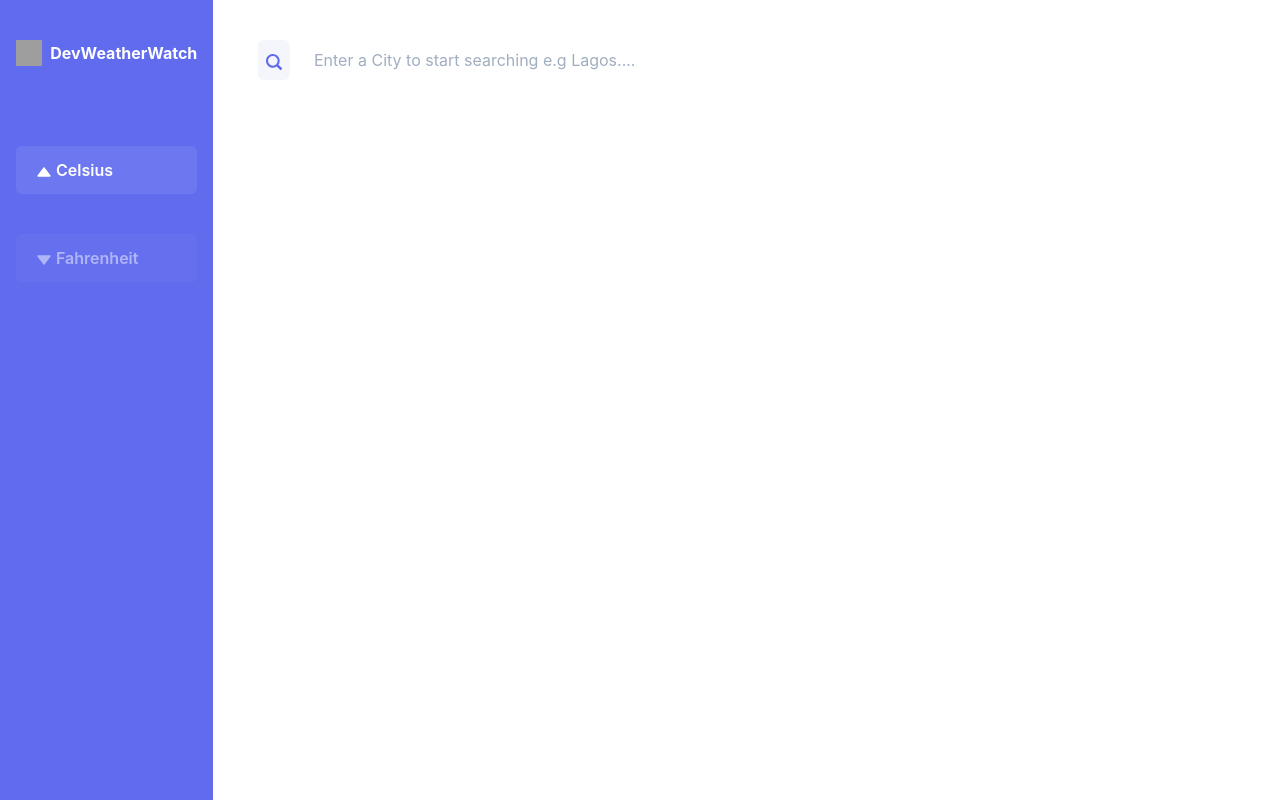
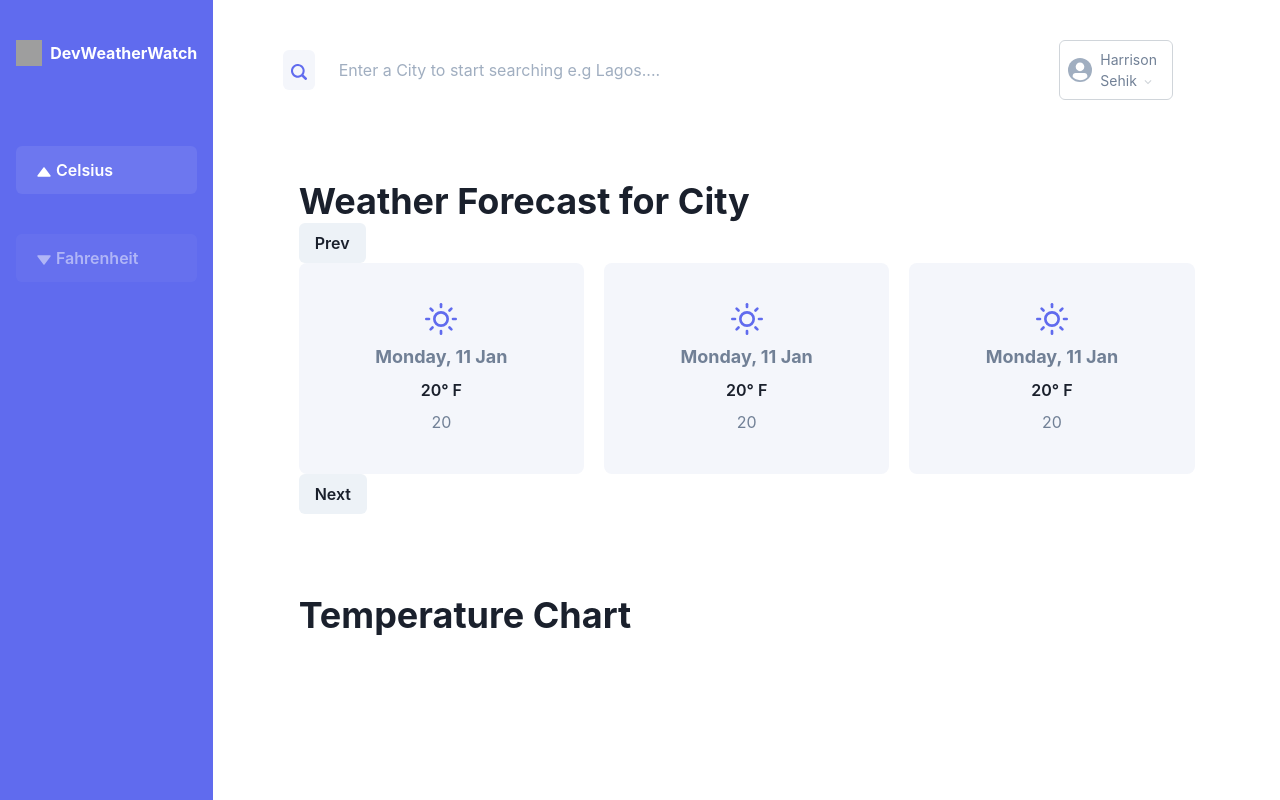
Before and after one commit to onedebos/weather-app-devweather, a Next.js app: page / in a window 1280 px wide. Built offline with nearby package versions, Linux system fonts and the light colour scheme; grey boxes are pictures that could not be loaded.

Commit message:
feature: add WeatherCard component

```diff
--- a/src/components/Footer.js
+++ /dev/null
@@ -1,3 +0,0 @@
-import { Flex } from '@chakra-ui/react'
-
-export const Footer = (props) => <Flex as="footer" py="8rem" {...props} />
--- a/src/components/Loading.js
+++ b/src/components/Loading.js
@@ -1,18 +1,16 @@
-import { Box, Stack, Heading, Text, CircularProgress } from '@chakra-ui/react';
-
-
+import { Box, Stack, Heading, Text, CircularProgress, Fade } from '@chakra-ui/react';
 
 const Loading = () => {
 	return (
+		<Fade in={true}>
 			<Box transition="ease-in-out" transitionDuration="500" height="100vh" backgroundColor="#606BEE">
 				<Stack justifyContent="center" height="100vh" alignItems="center" direction="column" color="white">
 					<CircularProgress size="20" isIndeterminate color="green.300" />
-				<Heading size="lg">
-					Loading...
-				</Heading>
+					<Heading size="lg">Loading...</Heading>
 					<Text opacity="0.8">Grabbing all that good stuff!</Text>
 				</Stack>
 			</Box>
+		</Fade>
 	);
 };
 
--- /dev/null
+++ b/src/components/UserInfo.js
@@ -0,0 +1,19 @@
+import { Box, Stack, Avatar, Icon, Text } from '@chakra-ui/react';
+import { ChevronDownIcon } from '@chakra-ui/icons';
+
+const UserInfo = () => {
+	return (
+		<Box border="1px" p="2" rounded="md" borderColor="#D0D5DA" mt="10" cursor="pointer" width="75%">
+			<Stack direction="row" justifyContent="" fontSize="sm" alignItems="center">
+				<Box>
+					<Avatar size="xs" />
+				</Box>
+				<Text color="gray.500">
+					Harrison Sehik <Icon as={ChevronDownIcon} color="#D0D5DA" />
+				</Text>
+			</Stack>
+		</Box>
+	);
+};
+
+export default UserInfo;
--- /dev/null
+++ b/src/components/WeatherCard.js
@@ -0,0 +1,18 @@
+import { Box, Icon, Stack, Text } from '@chakra-ui/react';
+import { CELSIUS } from '../utils/constants';
+
+
+const WeatherCard = ({ temp, date, avgTemp, icon, tempType }) => {
+	return (
+		<Box rounded="lg" backgroundColor="#F4F6FB" py="10" className="hover:bg-red-500">
+			<Stack direction="column" justifyContent="center" alignItems="center">
+				<Icon fontSize="xx-large" as={icon} color="#606BEE" />
+                <Text fontWeight="bold" fontSize="lg" color="gray.500">{date}</Text>
+				<Text fontWeight="semibold">{temp}° {tempType === CELSIUS ? "C" : "F"}</Text>
+				<Text color="gray.500">{avgTemp}</Text>
+			</Stack>
+		</Box>
+	);
+};
+
+export default WeatherCard;
--- a/src/pages/index.js
+++ b/src/pages/index.js
@@ -1,7 +1,11 @@
-import { Container, Grid } from '@chakra-ui/layout';
+import { Slide, Container, Grid, Icon, Stack, Heading, Button } from '@chakra-ui/react';
+import { SunIcon, ChevronLeftIcon, ChevronRightIcon } from '@chakra-ui/icons';
 import { useState } from 'react';
 import Sidebar from '../containers/Sidebar';
 import Searchbar from '../components/Searchbar';
+import UserInfo from '../components/UserInfo';
+import Loading from '../components/Loading';
+import WeatherCard from '../components/WeatherCard';
 
 const Index = () => {
 	const [activeTempType, setActiveTempType] = useState({
@@ -9,15 +13,49 @@ const Index = () => {
 		fahrenheit: false,
 	});
 
+	const loading = false;
+
+	if (loading) {
+		return <Loading />;
+	}
+
 	return (
-		<Container maxWidth="100%" margin="0" padding="0">
+		<Slide direction="bottom" in={true}>
+			<Container maxWidth="100%" margin="0" padding="0" transition="ease-in-out" transitionDuration="">
 				<Grid templateColumns="1fr 5fr">
+					{/* Sidebar */}
 					<Sidebar activeTempType={activeTempType} />
-				<Container maxWidth="100ch">
+					{/* Content */}
+					<Container maxWidth="90%">
+						{/* Searchbar */}
+						<Grid templateColumns="5fr 1fr" alignItems="center" gridGap="5">
 							<Searchbar />
+							<UserInfo />
+						</Grid>
+
+						{/* Weather Cards */}
+						<Container mt="20" maxWidth="100%">
+							<Heading> Weather Forecast for City</Heading>
+
+							<Button>Prev</Button>
+							<Grid templateColumns="1fr 1fr 1fr" alignItems="center" gridGap="5">
+								<WeatherCard temp="20" avgTemp="20" date="Monday, 11 Jan" icon={SunIcon} />
+								<WeatherCard temp="20" avgTemp="20" date="Monday, 11 Jan" icon={SunIcon} />
+								<WeatherCard temp="20" avgTemp="20" date="Monday, 11 Jan" icon={SunIcon} />
+							</Grid>
+							<Button>Next</Button>
+						</Container>
+
+            {/* Weather Charts */}
+            <Container mt="20" maxWidth="100%">
+							<Heading> Temperature Chart </Heading>
+
+
+						</Container>
 					</Container>
 				</Grid>
 			</Container>
+		</Slide>
 	);
 };
 
--- /dev/null
+++ b/src/utils/constants.js
@@ -0,0 +1,2 @@
+export const CELSIUS = "Celsius"
+export const FAHRENHEIT = "Fahrenheit"
```
Also changed, not shown: src/components/CTA.js (deleted, +0 -31 lines), src/components/Main.js (deleted, +0 -13 lines), 1 other file (tests, documents, lock files or other folders). Lines whose indentation alone changed are shown as unchanged.
